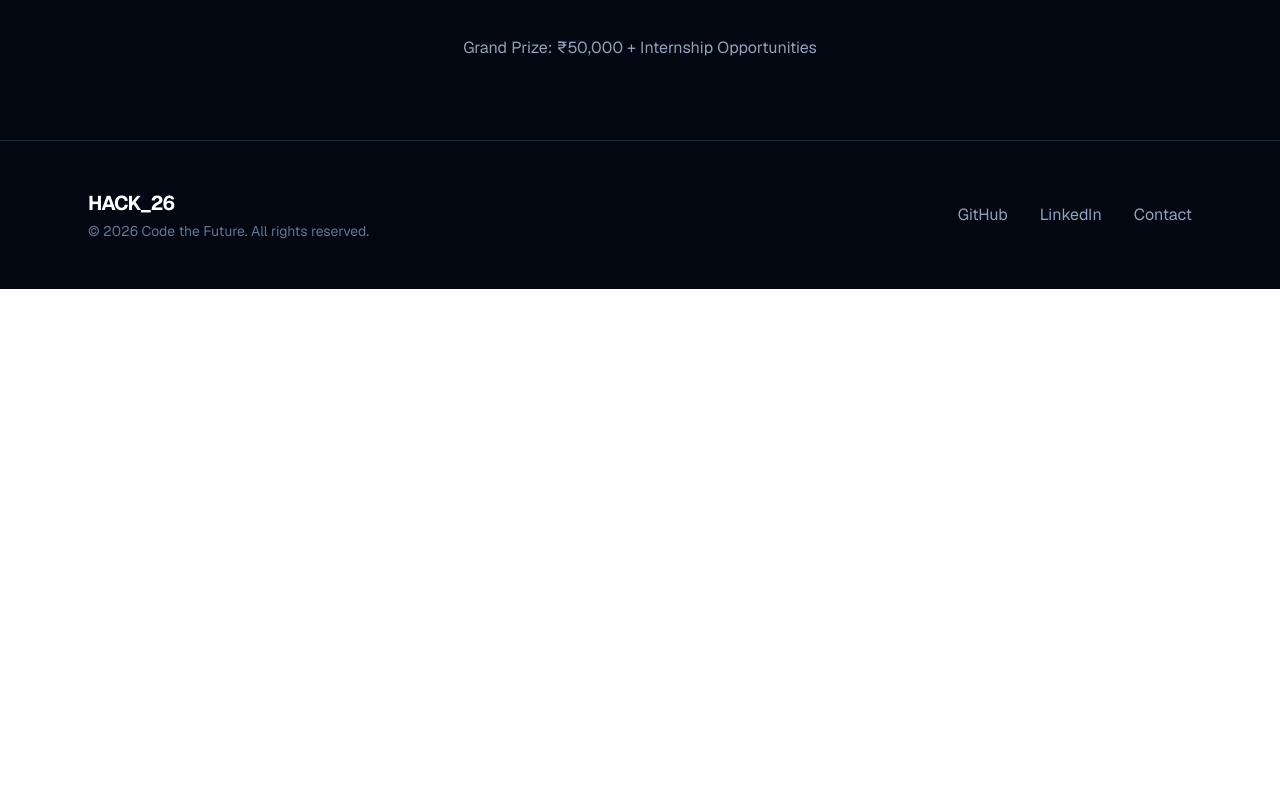
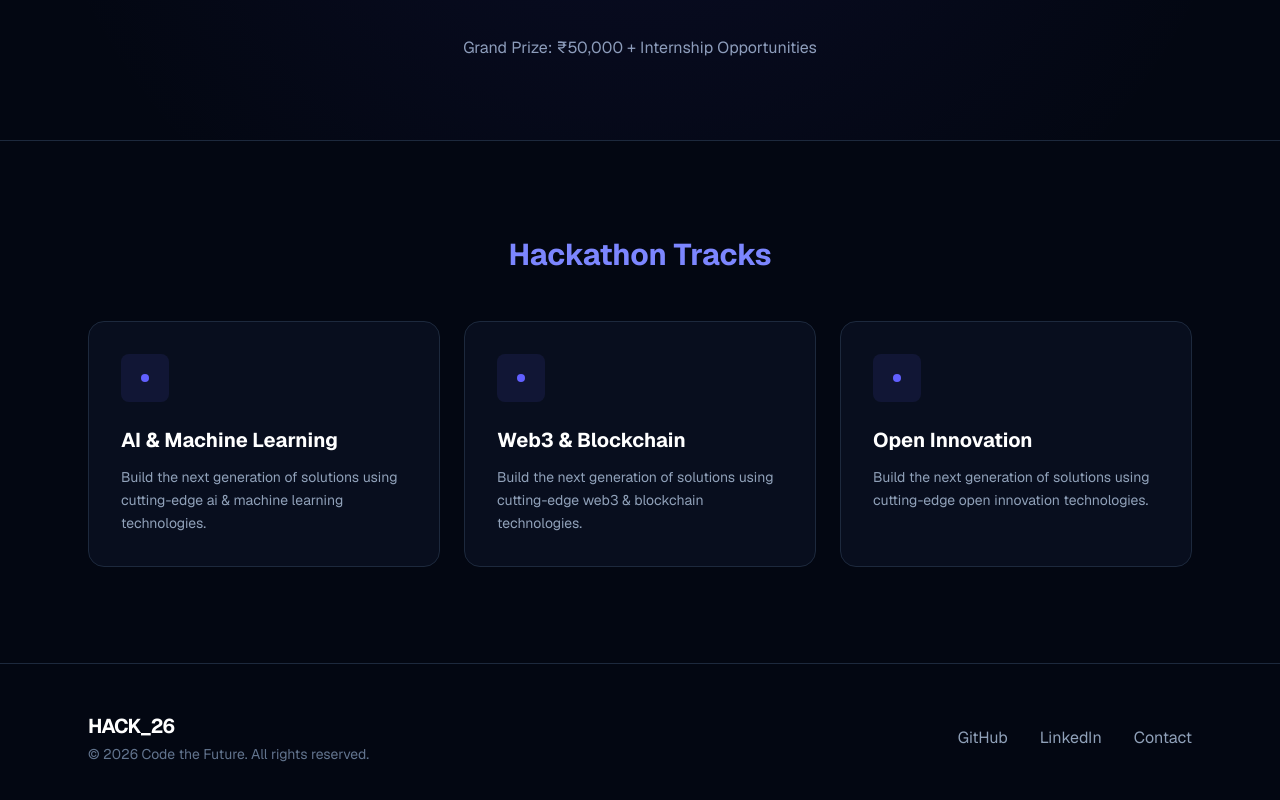
Before and after one commit to abhijeetmandal278-alt/hackathon-26, a Next.js app: page / in a window 1280 px wide. Shown: the part 1369-2169 px from the top of the page. Before the commit the page ends 1658 px from the top, so only its background shows below. Built offline with nearby package versions, Linux system fonts and the light colour scheme.

Commit message:
feat: added functional tracks section with smooth scroll

```diff
--- a/app/page.tsx
+++ b/app/page.tsx
@@ -80,6 +80,27 @@ export default function Home() {
           <p className="text-slate-400">Grand Prize: ₹50,000 + Internship Opportunities</p>
         </div>
       </section>
+
+      {/* Tracks Section */}
+      <section id="tracks" className="py-24 bg-[#030712] relative z-10 border-t border-slate-800">
+        <div className="max-w-6xl mx-auto px-6">
+          <h2 className="text-3xl font-bold text-indigo-400 mb-12 text-center">Hackathon Tracks</h2>
+          <div className="grid grid-cols-1 md:grid-cols-3 gap-6">
+            {['AI & Machine Learning', 'Web3 & Blockchain', 'Open Innovation'].map((track) => (
+              <div key={track} className="p-8 rounded-2xl bg-slate-900/50 border border-slate-800 hover:border-indigo-500/50 transition-all group">
+                <div className="w-12 h-12 bg-indigo-500/10 rounded-lg flex items-center justify-center mb-6 group-hover:bg-indigo-500/20 transition-colors">
+                  <div className="w-2 h-2 bg-indigo-500 rounded-full"></div>
+                </div>
+                <h3 className="text-xl font-bold text-white mb-3">{track}</h3>
+                <p className="text-slate-400 text-sm leading-relaxed">
+                  Build the next generation of solutions using cutting-edge {track.toLowerCase()} technologies.
+                </p>
+              </div>
+            ))}
+          </div>
+        </div>
+      </section>
+
       {/* Footer Section */}
       <footer className="py-12 border-t border-slate-800 bg-[#030712] relative z-10">
         <div className="max-w-6xl mx-auto px-6 flex flex-col md:flex-row justify-between items-center gap-6">
```
